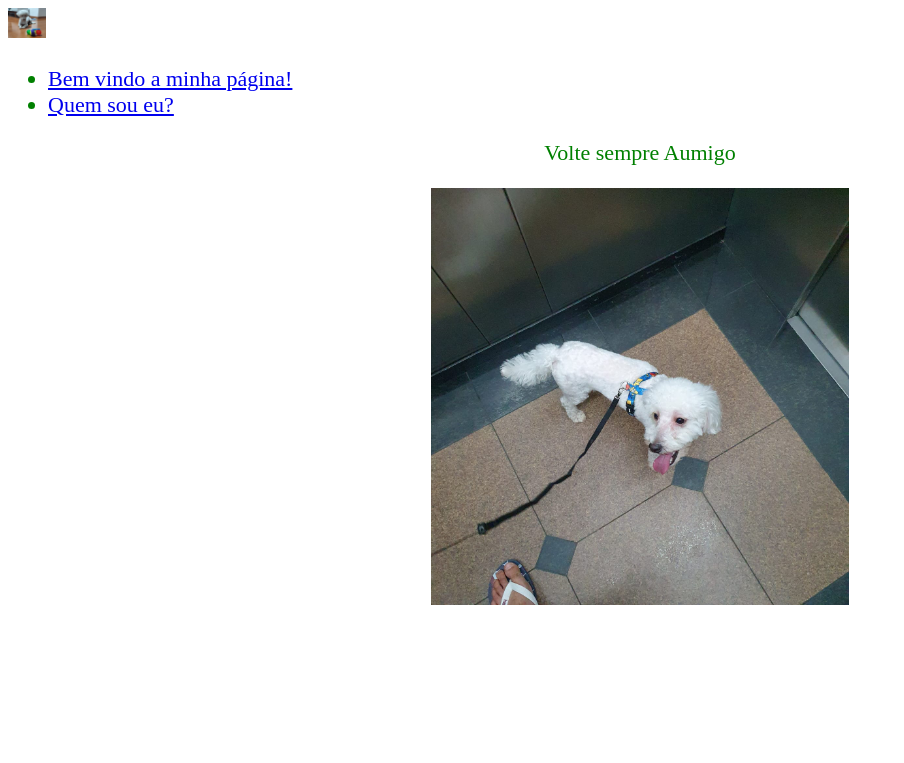
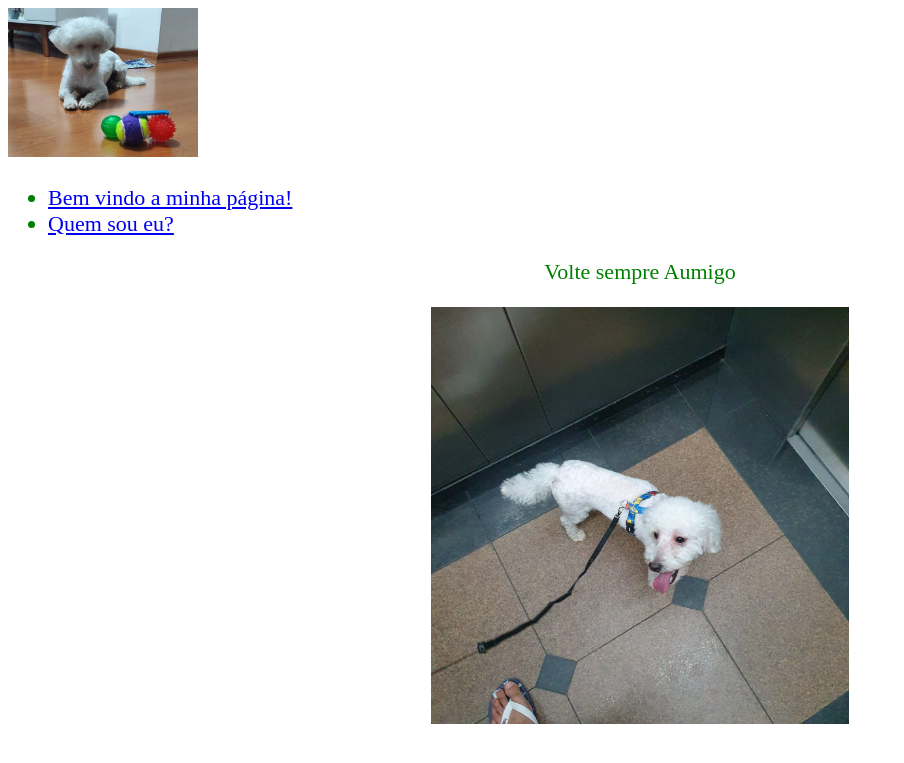
Before and after one commit to samuel-flavio/berlimthedog, a Jekyll site: the page built from index.markdown, in a window 1280 px wide. Shown: the top 763 px of the page, without its empty margins (0-904 px from the left). Built offline with Jekyll 4.4.1, drawn with Linux system fonts in a browser that asks for light colours.

Commit message:
Update styles.css

```diff
--- a/assets/css/styles.css
+++ b/assets/css/styles.css
@@ -4,8 +4,7 @@ body {
     font-size: 22px;
 }
 .logo {
-    height: 30px;
-    size: 120px;
+    width: 15%;
 }
 .imagem_principal{
     width: 33%;
```
